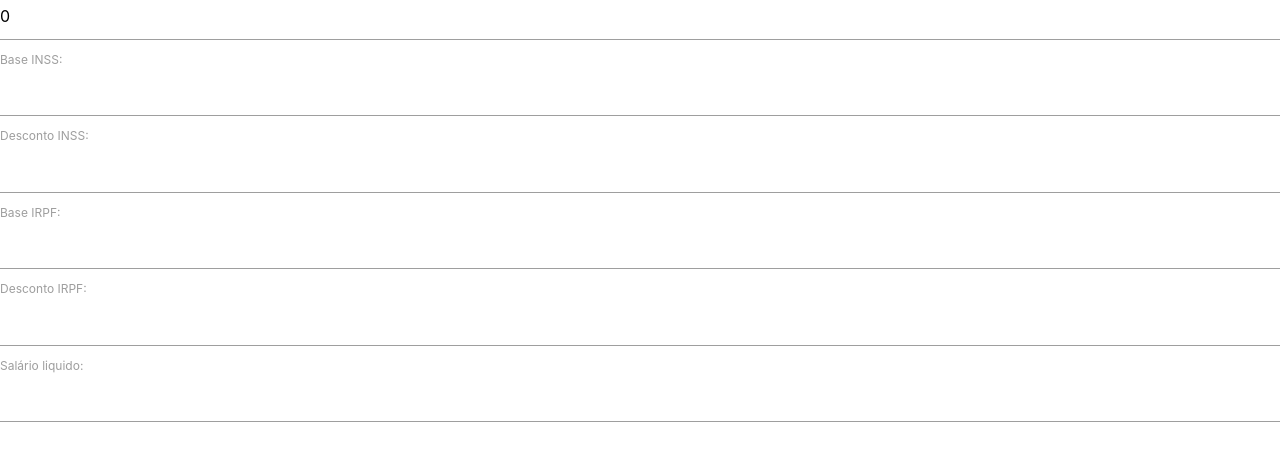
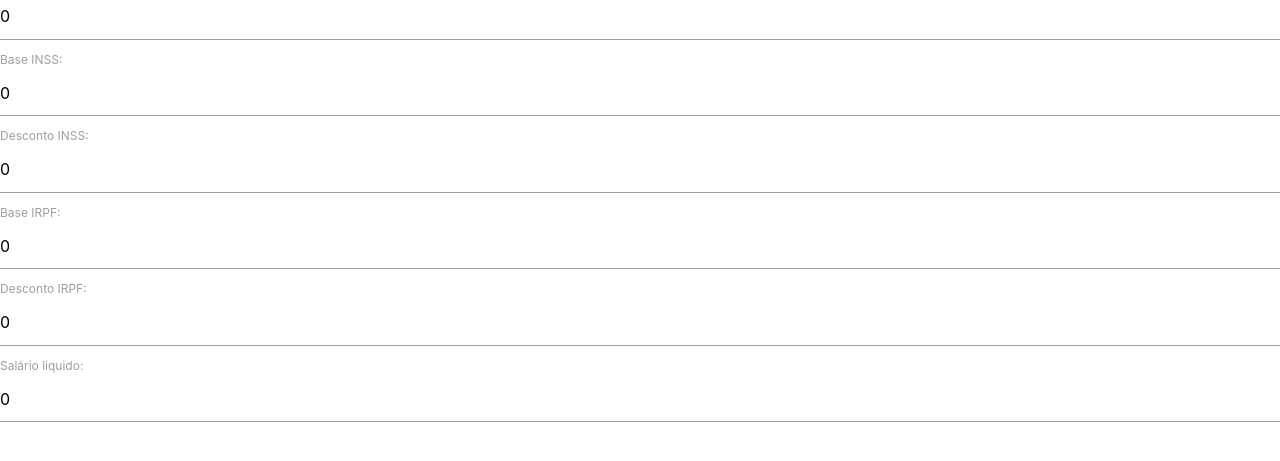
Before and after one commit to WallisonStorck/React-Salario-Desafio02Modulo3-IGTI, a React (Create React App) app: page / in a window 1280 px wide. Shown: the part 165-626 px from the top of the page. Built offline with nearby package versions, Linux system fonts and the light colour scheme.

Commit message:
finish calculate

```diff
--- a/src/App.js
+++ b/src/App.js
@@ -22,8 +22,16 @@ export default class App extends Component {
       fullSalary: newValue,
     });
 
-    console.log(calculateSalaryFrom(newValue));
-    // VALORES CHEGANDO...
+    const { baseINSS, discountINSS, baseIRPF, discountIRPF, netSalary } =
+      calculateSalaryFrom(newValue);
+
+    this.setState({
+      inssBase: baseINSS,
+      inssDiscount: discountINSS,
+      irpfBase: baseIRPF,
+      irpfDiscount: discountIRPF,
+      netSalary,
+    });
   };
 
   render() {
--- a/src/components/salary/InputsReadOnly.js
+++ b/src/components/salary/InputsReadOnly.js
@@ -2,31 +2,44 @@ import React, { Component } from "react";
 
 export default class InputsReadOnly extends Component {
   render() {
+    const { inssBase, inssDiscount, irpfBase, irpfDiscount, netSalary } =
+      this.props;
+
     return (
       <>
         <label>
           Base INSS:
-          <input type="number" name="inssBase" readOnly />
+          <input type="number" name="inssBase" value={inssBase} readOnly />
         </label>
 
         <label>
           Desconto INSS:
-          <input type="number" name="inssDiscount" readOnly />
+          <input
+            type="number"
+            name="inssDiscount"
+            value={inssDiscount}
+            readOnly
+          />
         </label>
 
         <label>
           Base IRPF:
-          <input type="number" name="irpfBase" readOnly />
+          <input type="number" name="irpfBase" value={irpfBase} readOnly />
         </label>
 
         <label>
           Desconto IRPF:
-          <input type="number" name="irpfDiscount" readOnly />
+          <input
+            type="number"
+            name="irpfDiscount"
+            value={irpfDiscount}
+            readOnly
+          />
         </label>
 
         <label>
           Salário liquido:
-          <input type="number" name="netSalary" readOnly />
+          <input type="number" name="netSalary" value={netSalary} readOnly />
         </label>
       </>
     );
```
